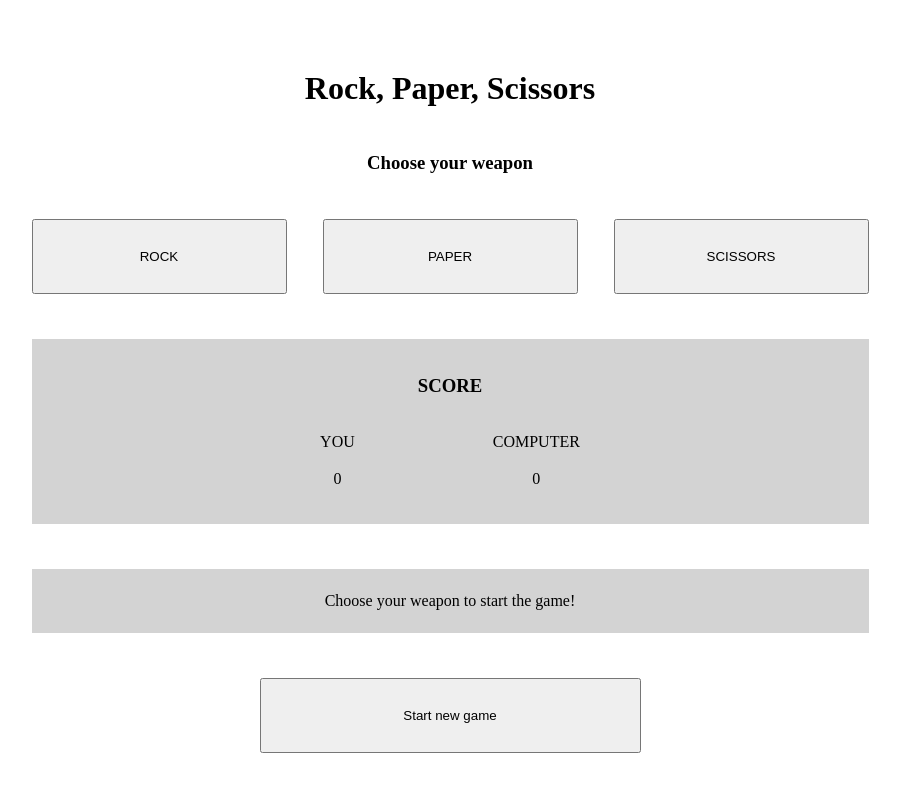
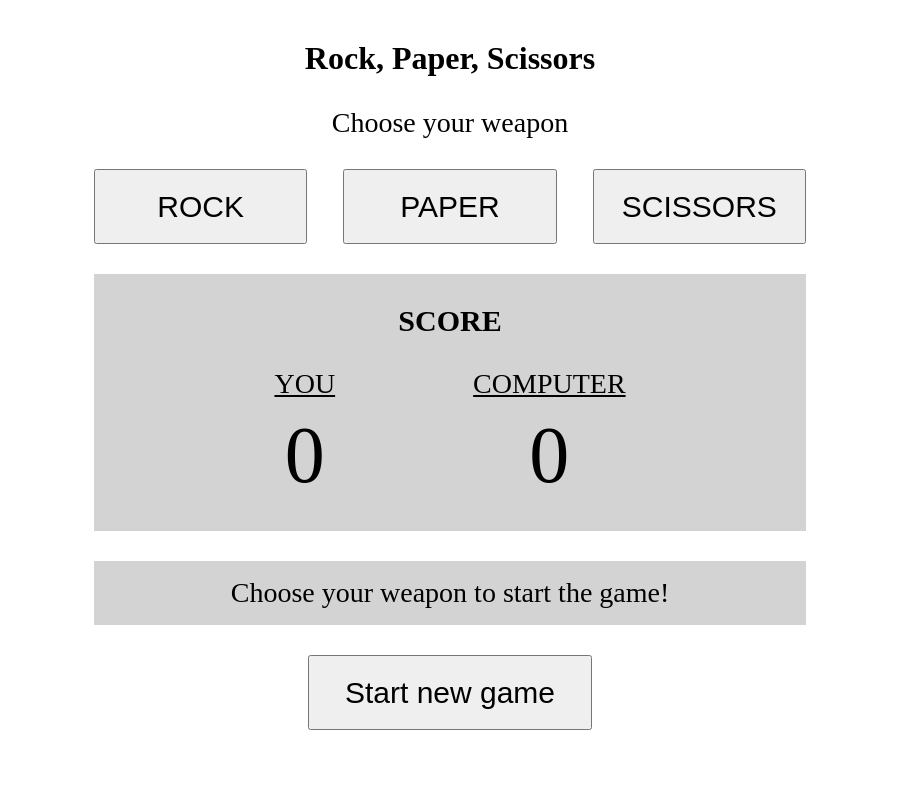
Before and after one commit to Ark235/Rock-Paper-Scissors-TOP, a plain HTML site: page index.html in a window 1280 px wide. Shown: the whole page, without its empty margins (190-1090 px from the left). Drawn offline with Linux system fonts and the light colour scheme.

Commit message:
Add proper font sizes, padding and margin fixes

```diff
--- a/css/styles.css
+++ b/css/styles.css
@@ -5,24 +5,34 @@
 }
 
 .wrapper {
-    max-width: 1024px;
+    max-width: 900px;
     margin: auto;
     display: flex;
     flex-direction: column;
     align-items: center;
-    gap: 45px;
+    gap: 30px;
+    padding: 40px 94px;
 }
 
 .heading {
-    padding: 70px 0 0 0;
     display: flex;
     flex-direction: column;
     align-items: center;
-    gap: 45px;
+    gap: 30px;
+}
+
+.heading h1 {
+    font-weight: 700;
+    font-size: 32px;
+}
+
+.heading h3 {
+    font-weight: 400;
+    font-size: 28px;
 }
 
 .buttons {
-    width: 837px;
+    width: 100%;
     height: 75px;
     display: flex;
     gap: 36px;
@@ -30,16 +40,23 @@
 
 .buttons button {
     flex: 1 0 1px;
+    font-weight: 400;
+    font-size: 30px;
 }
 
 .score {
-    width: 837px;
+    width: 100%;
     display: flex;
     flex-direction: column;
     align-items: center;
     background-color: lightgray;
-    padding: 36px 0;
-    gap: 36px;
+    padding: 30px 165px;
+    gap: 30px;
+}
+
+.score .score-heading {
+    font-weight: 700;
+    font-size: 30px;
 }
 
 .score-blocks {
@@ -54,23 +71,44 @@
     text-align: center;
     display: flex;
     flex-direction: column;
-    gap: 19px;
+    gap: 10px;
+    font-weight: 400;
+    font-size: 28px;
+}
+
+.score-player p:first-child,
+.score-computer p:first-child {
+    text-decoration: underline;
+}
+
+.score-player-value,
+.score-computer-value {
+    font-weight: 400;
+    font-size: 80px;
 }
 
 .log {
-    width: 837px;
+    width: 100%;
     height: 64px;
     display: flex;
     justify-content: center;
     align-items: center;
     background-color: lightgray;
+    flex-wrap: wrap;
+    font-weight: 400;
+    font-size: 28px;
 }
 
 .new-game {
     /* display: none; */
+    width: 40%;
+    text-align: center;
 }
 
 .new-game .new-game-start {
-    width: 381px;
+    width: 100%;
+    max-width: 381px;
     height: 75px;
+    font-weight: 400;
+    font-size: 30px;
 }
```
